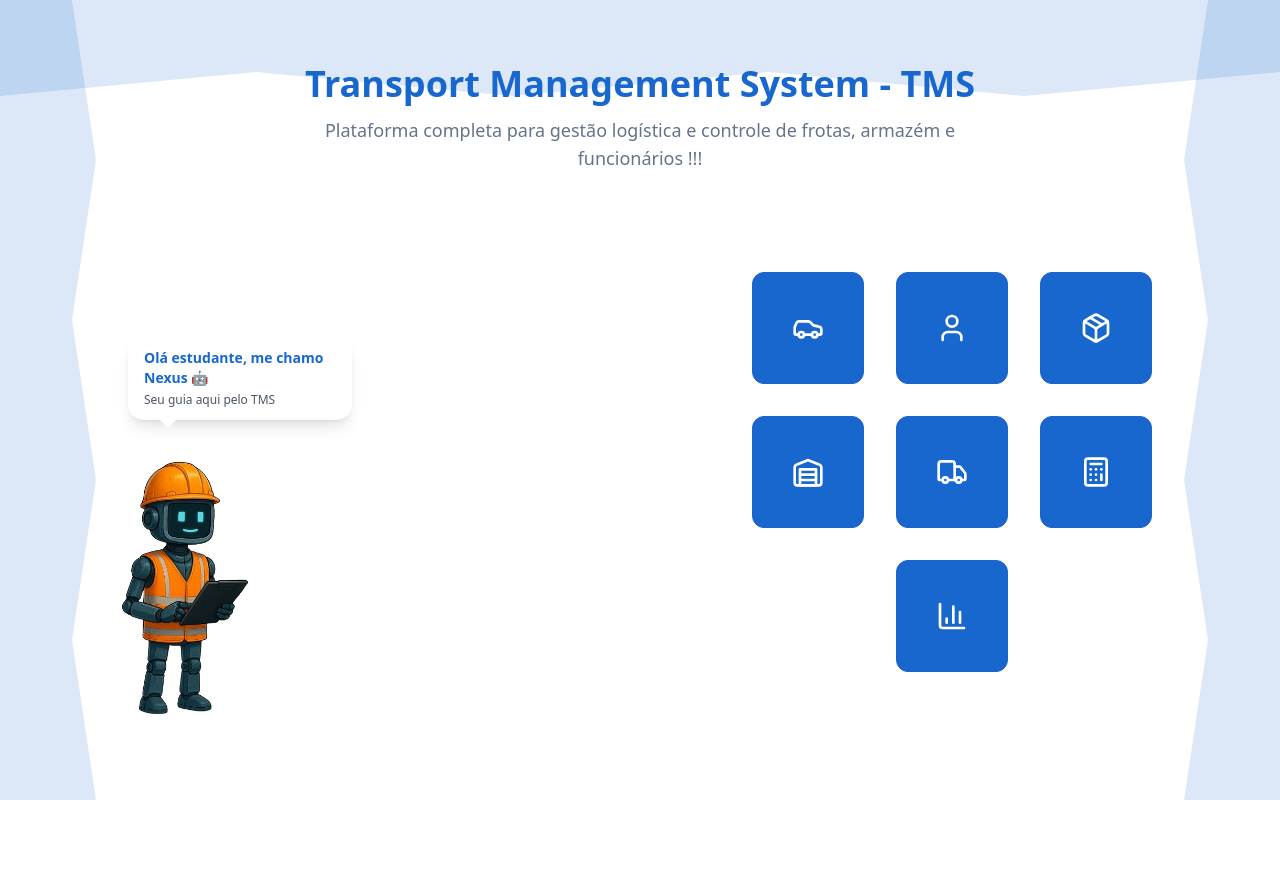
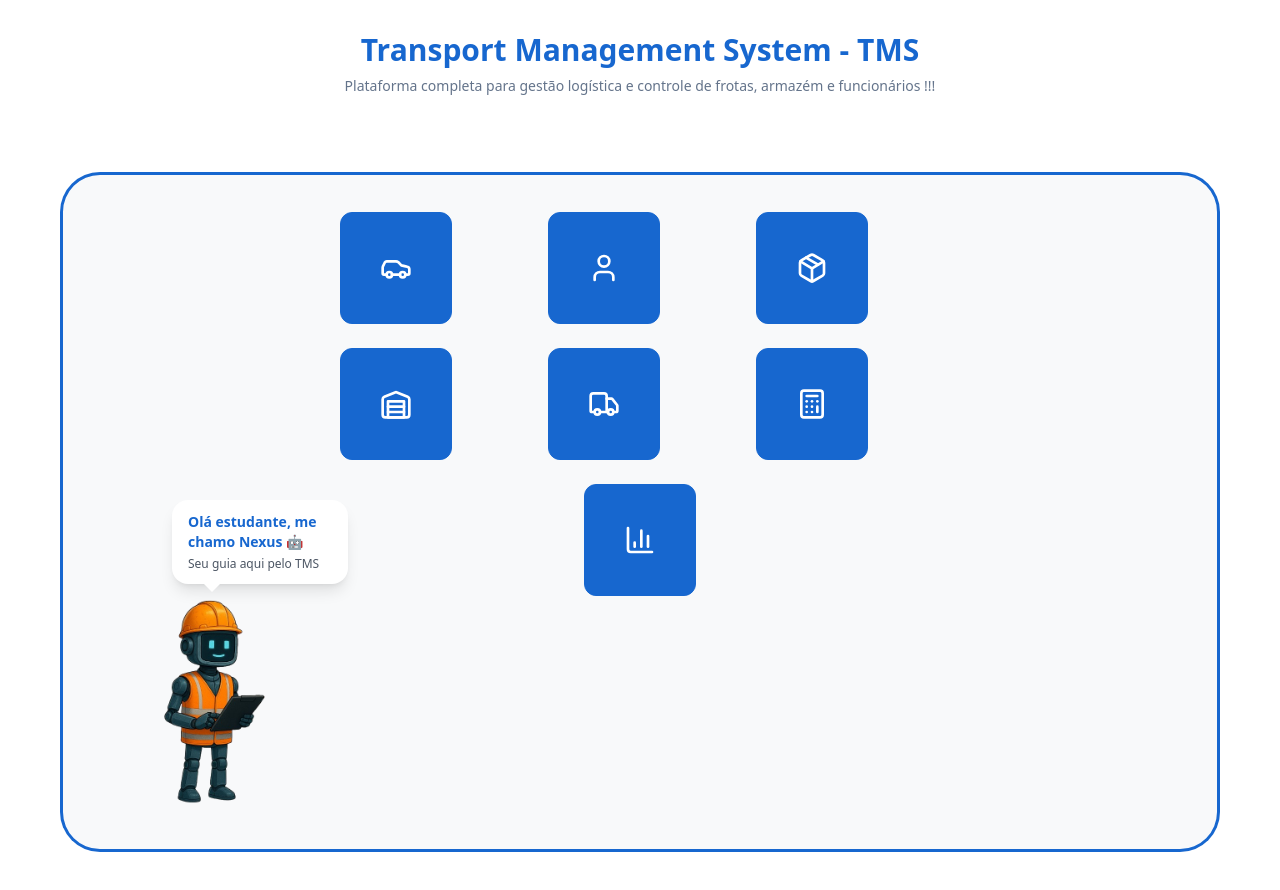
Before and after one commit to ConradRic/logi-cards-hub, a React (Vite) app: page / in a window 1280 px wide. Shown: the top 890 px of the page. Before the commit the page ends 800 px from the top, so only its background shows below. Built offline with nearby package versions, Linux system fonts and the light colour scheme.

Commit message:
Refactor: Adapt dashboard layout
Adapt the dashboard layout to match the provided visual design. This includes reorganizing elements, adjusting spacing, and ensuring all current visual and functional components are retained.

```diff
--- a/src/index.css
+++ b/src/index.css
@@ -163,6 +163,31 @@ All colors MUST be HSL.
   .cards-container {
     @apply relative z-10 container mx-auto px-6 py-8;
   }
+
+  /* Main Content Area */
+  .content-area {
+    position: relative;
+    background: #f8f9fa;
+    margin: 60px;
+    border-radius: 40px;
+    min-height: calc(100vh - 120px);
+    padding: 40px;
+    box-shadow: inset 0 0 0 3px hsl(var(--primary));
+  }
+
+  /* Cards Grid */
+  .cards-grid {
+    display: grid;
+    grid-template-columns: repeat(3, 1fr);
+    gap: 24px;
+    max-width: 600px;
+    margin: 0 auto;
+  }
+
+  .cards-grid .single-card {
+    grid-column: 2;
+    justify-self: center;
+  }
 }
 
 @layer base {
--- a/src/pages/Dashboard.tsx
+++ b/src/pages/Dashboard.tsx
@@ -89,26 +89,21 @@ const Dashboard = () => {
 
   return (
     <div className="organic-layout">
-      {/* Wave Borders */}
-      <div className="wave-border wave-top" />
-      <div className="wave-border wave-left" />
-      <div className="wave-border wave-right" />
-
       {/* Header */}
-      <div className="relative z-20 text-center pt-16 pb-8">
-        <h1 className="text-4xl font-bold text-primary mb-3">
+      <div className="relative z-20 text-center pt-8 pb-4">
+        <h1 className="text-3xl font-bold text-primary mb-2">
           Transport Management System - TMS
         </h1>
-        <p className="text-lg text-muted-foreground max-w-2xl mx-auto">
+        <p className="text-sm text-muted-foreground max-w-2xl mx-auto">
           Plataforma completa para gestão logística e controle de frotas, armazém e funcionários !!!
         </p>
       </div>
 
-      {/* Cards Container - Right Side */}
-      <div className="absolute right-32 top-1/2 transform -translate-y-32 z-20">
-        <div className="space-y-8">
+      {/* Main Content Area */}
+      <div className="content-area">
+        {/* Cards Grid */}
+        <div className="cards-grid relative z-20">
           {/* Primeira fileira - 3 cards */}
-          <div className="flex gap-8">
           {modules.slice(0, 3).map((module, index) => (
             <OrganicCard
               key={index}
@@ -120,10 +115,8 @@ const Dashboard = () => {
               onLeave={handleCardLeave}
             />
           ))}
-          </div>
 
           {/* Segunda fileira - 3 cards */}
-          <div className="flex gap-8">
           {modules.slice(3, 6).map((module, index) => (
             <OrganicCard
               key={index + 3}
@@ -135,10 +128,9 @@ const Dashboard = () => {
               onLeave={handleCardLeave}
             />
           ))}
-          </div>
 
           {/* Terceira fileira - 1 card centralizado */}
-          <div className="flex justify-center">
+          <div className="single-card">
             {modules.slice(6, 7).map((module, index) => (
               <OrganicCard
                 key={index + 6}
@@ -152,19 +144,18 @@ const Dashboard = () => {
             ))}
           </div>
         </div>
-      </div>
 
         {/* Person Illustration */}
-      <div className="absolute bottom-16 left-8 z-20">
+        <div className="absolute bottom-8 left-8 z-20">
           <img
             src={logisticsRobot}
             alt="Nexus - Logistics Robot Assistant with safety equipment"
-          className="w-80 h-80 object-contain"
+            className="w-64 h-64 object-contain"
           />
 
           {/* Speech Bubble */}
           {speechBubble.visible && (
-          <div className="absolute -top-20 left-24 z-30 animate-fade-in">
+            <div className="absolute -top-16 left-20 z-30 animate-fade-in">
               <div className="bg-white rounded-lg shadow-lg px-4 py-3 max-w-xs relative">
                 <div className="absolute bottom-0 left-8 w-0 h-0 border-l-8 border-r-8 border-t-8 border-l-transparent border-r-transparent border-t-white transform translate-y-full"></div>
                 <h4 className="font-semibold text-primary text-sm mb-1">{speechBubble.title}</h4>
@@ -174,6 +165,7 @@ const Dashboard = () => {
           )}
         </div>
       </div>
+    </div>
   );
 };
 
```
Lines whose indentation alone changed are shown as unchanged.
